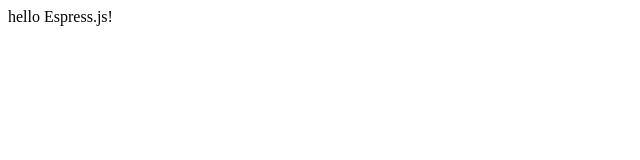
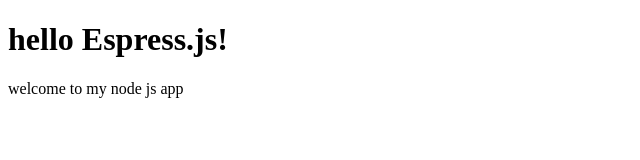
Before and after one commit to irieadam/web-server, a website: page public/index.html in a window 1280 px wide. Shown: the whole page, without its empty margins (0-640 px from the left). Drawn offline with Linux system fonts and the light colour scheme.

Commit message:
Updated indexhtml

```diff
--- a/public/index.html
+++ b/public/index.html
@@ -6,6 +6,7 @@
         </title>
     </head>
     <body>
-        hello Espress.js!
+        <h1>hello Espress.js!</h1>
+        <p>welcome to my node js app</p>
     </body>
 </html>
```
